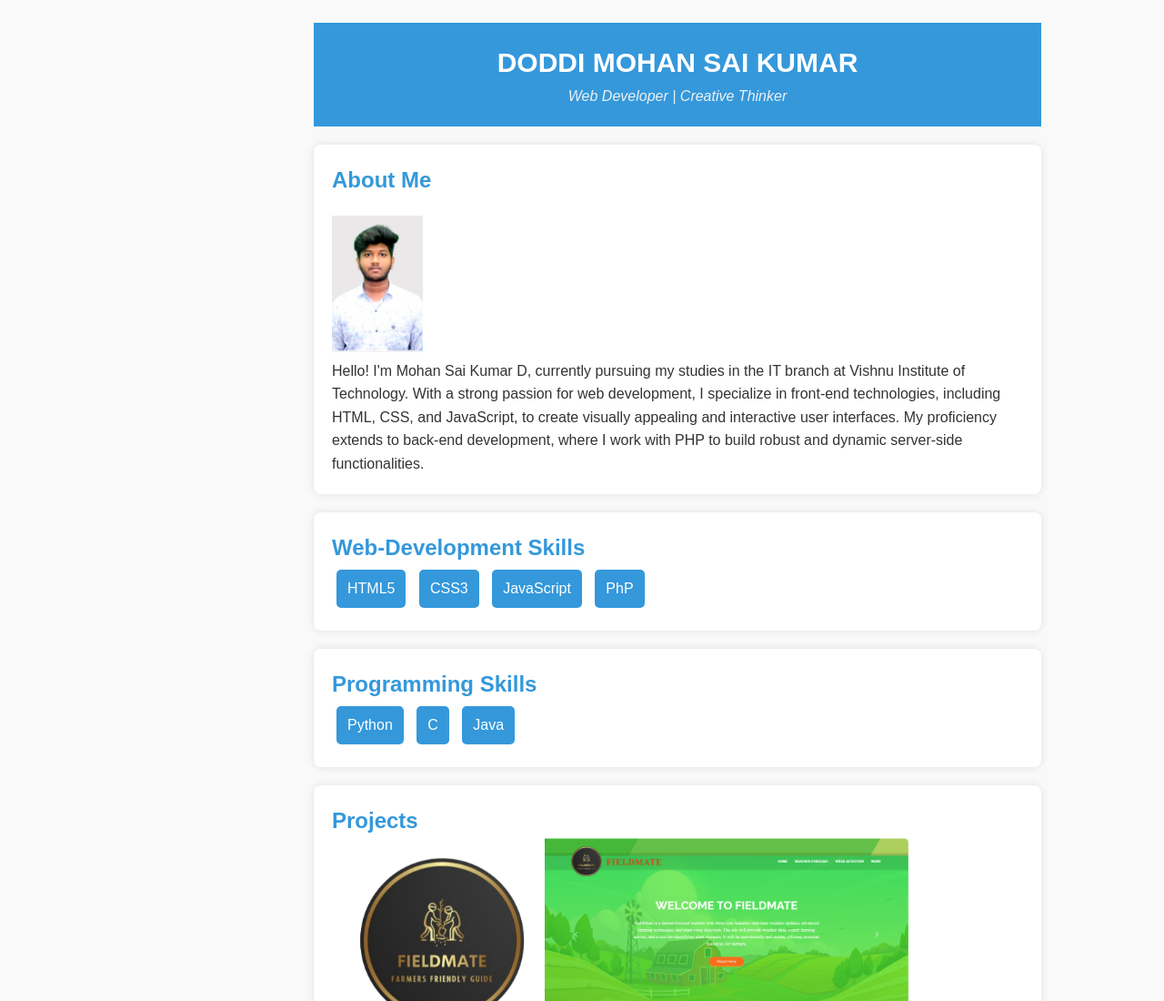
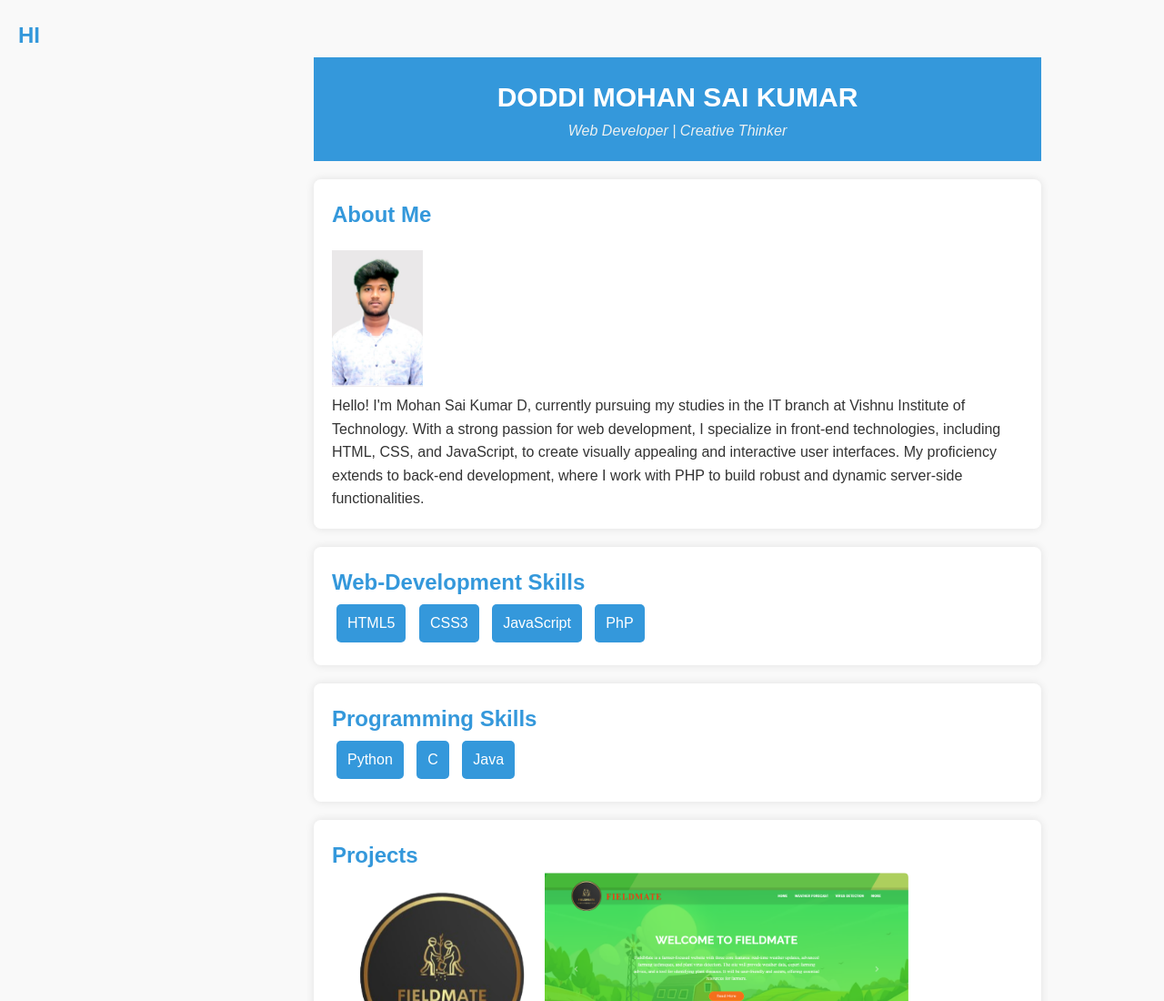
Before and after one commit to MohanSai010/portfolio, a plain HTML site: page index.html in a window 1280 px wide. Shown: the top 1100 px of the page at 91% size. Drawn offline with Linux system fonts and the light colour scheme.

Commit message:
First Commit

```diff
--- a/index.html
+++ b/index.html
@@ -9,6 +9,9 @@
 </head>
 
 <body>
+    <h2>HI
+
+    </h2>
     <div class="container">
     <!-- Header Section -->
     <header>
```
